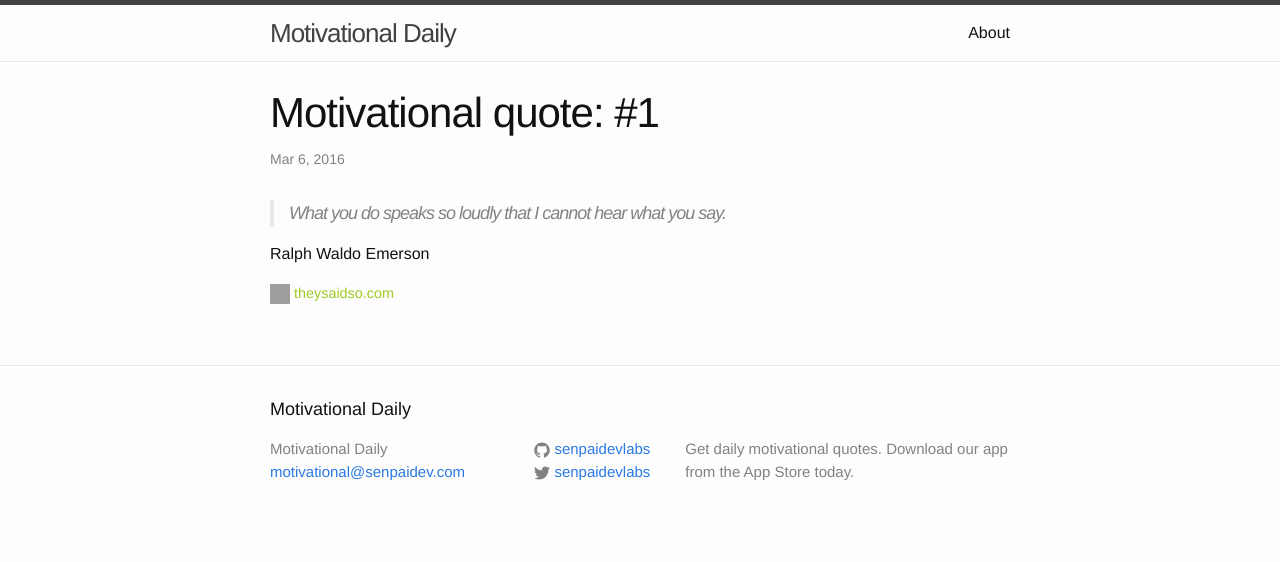
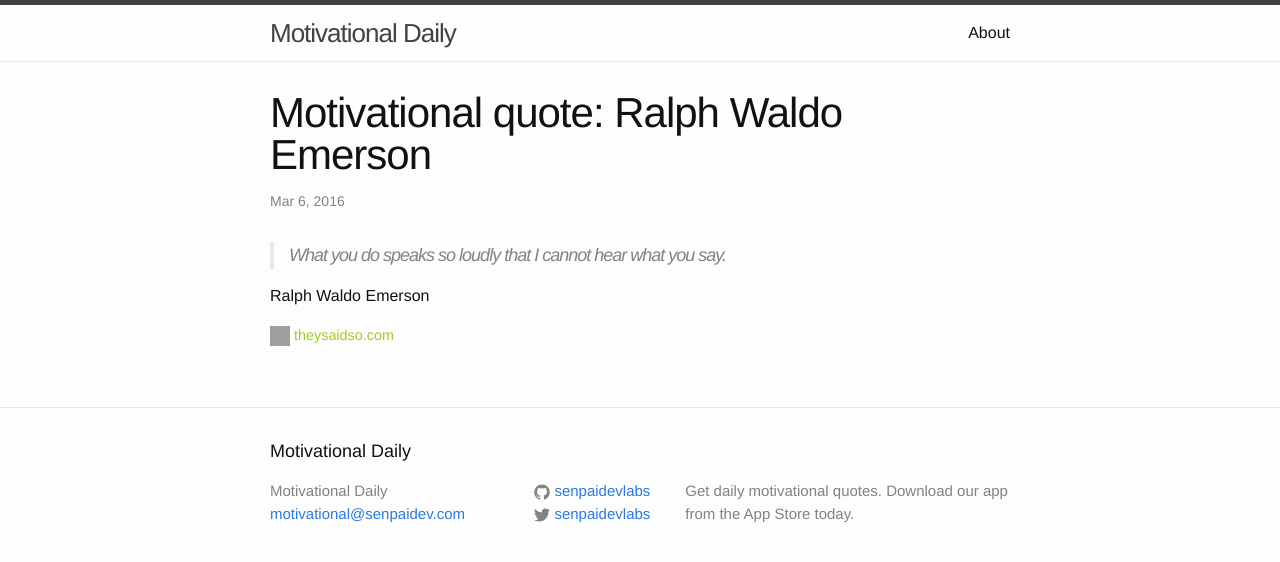
Before and after one commit to senpaidevlabs/motivational, a Jekyll site: the page built from _posts/2016-03-06-1.markdown, in a window 1280 px wide. Shown: the top 562 px of the page. Built offline with Jekyll 4.4.1, drawn with Linux system fonts in a browser that asks for light colours; grey boxes are pictures that could not be loaded.

Commit message:
Change title

```diff
--- a/_posts/2016-03-05-1.markdown
+++ b/_posts/2016-03-05-1.markdown
@@ -1,6 +1,6 @@
 ---
 layout: post
-title: "Motivational quote: #1"
+title: "Motivational quote: Milton Berle"
 date: 2016-03-05 16:30:47 -0300
 categories: quote
 ---
--- a/_posts/2016-03-06-1.markdown
+++ b/_posts/2016-03-06-1.markdown
@@ -1,6 +1,6 @@
 ---
 layout: post
-title: "Motivational quote: #1"
+title: "Motivational quote: Ralph Waldo Emerson"
 date: 2016-03-06 16:30:47 -0300
 categories: quote
 ---
```
